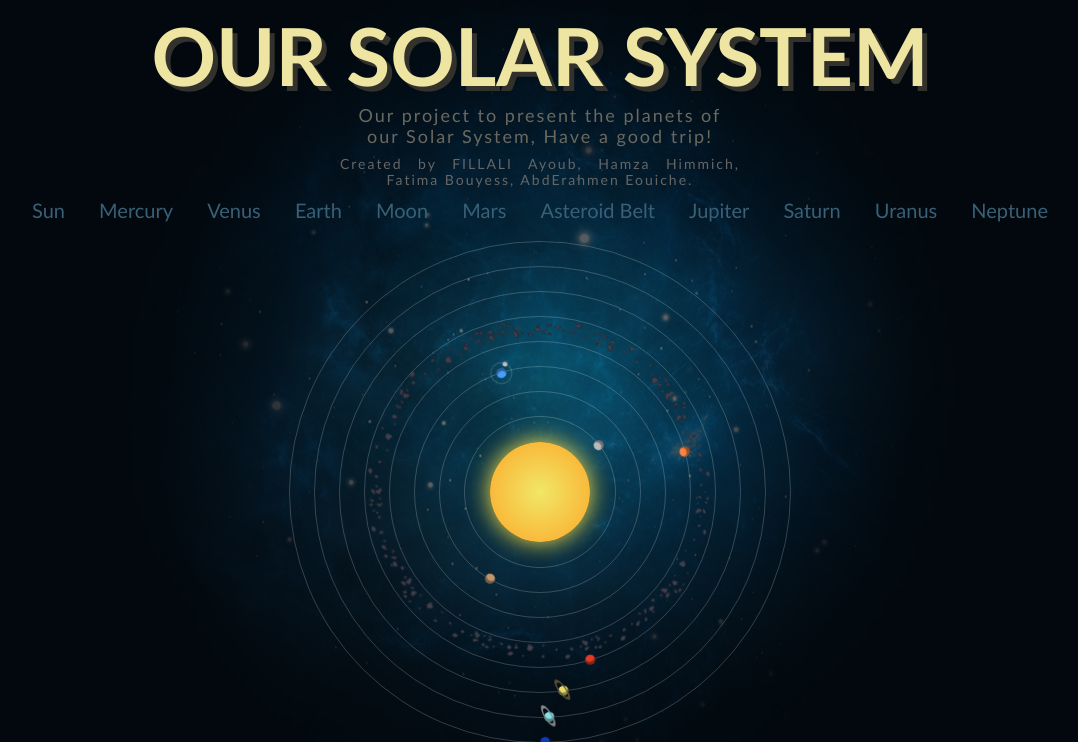
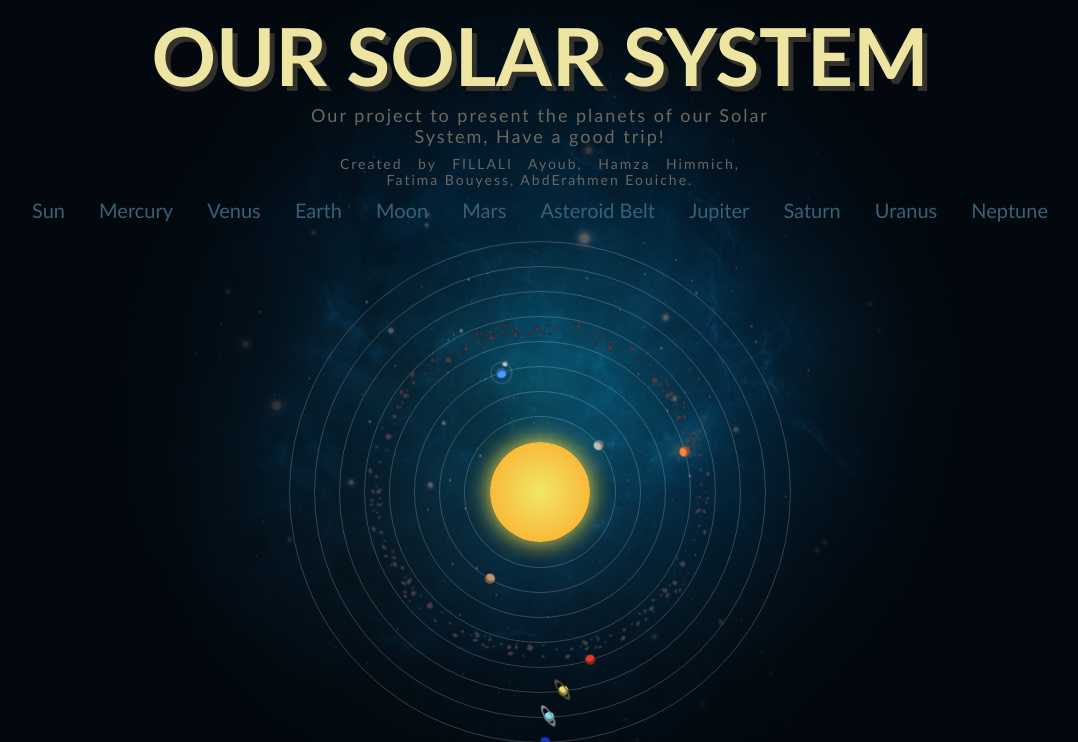
Before and after one commit to ayoub198fillali/Planets, a PHP site: page / in a window 1280 px wide. Shown: the top 742 px of the page, without its empty margins (100-1178 px from the left). Run offline with PHP 8.4, Linux system fonts and the light colour scheme.

Commit message:
PRJ ANGLAIS OUR SOLAR SYSTEM Json Online2

```diff
--- a/CSS/main.css
+++ b/CSS/main.css
@@ -106,7 +106,7 @@ header h1 {
   margin-bottom: 10px;
 }
 header p {
-  width: calc(400px * var(--coef));
+  width: calc(515px * var(--coef));
   font-size: calc(18px * var(--coef));
   color: #6a695f;
   letter-spacing: 2px;
@@ -114,6 +114,7 @@ header p {
   margin-bottom: 10px;
 }
 header p.disclaimer {
+  width: calc(400px * var(--coef)) !important;
   font-size: calc(14px * var(--coef));
   color: #666666;
   text-align: justify;
--- a/index.html
+++ b/index.html
@@ -13,6 +13,7 @@
     />
 
     <title>Solar System</title>
+    <link rel="icon" type="image/png" href="IMG/logo.png" />
     <link rel="stylesheet" href="CSS/main.css" />
     <link rel="stylesheet" href="CSS/normalize.min.css" />
   </head>
```
Also changed, not shown: JS/main.js (+1 -6 lines), IMG/Rlogo.png (added), IMG/logo.png (added).
